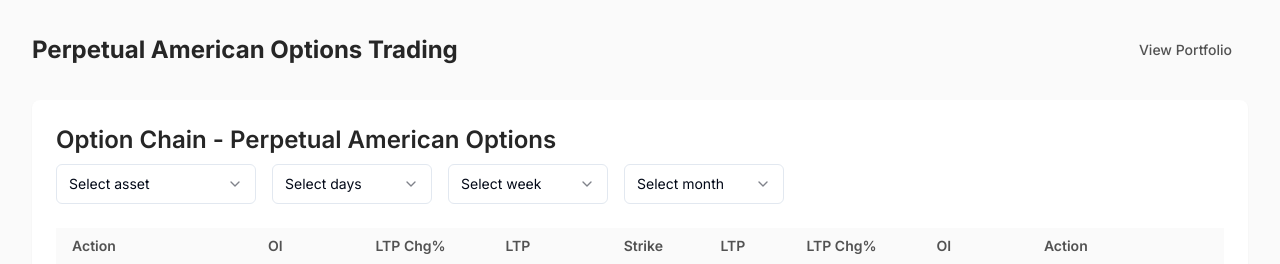
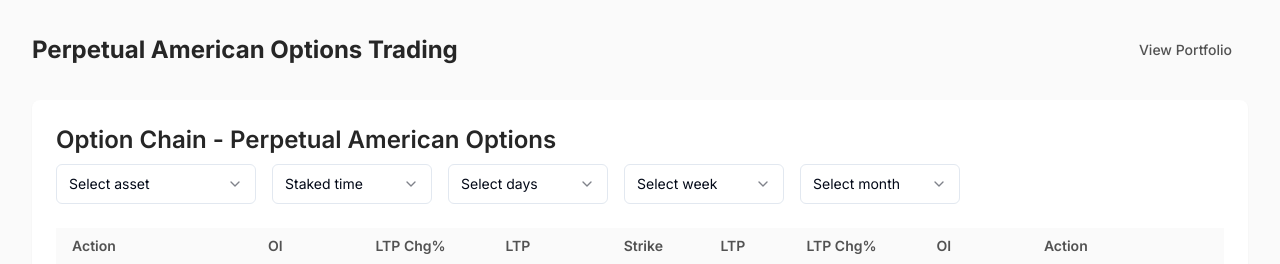
Before and after one commit to Basav99/perpetual-option-terminal, a React (Vite) app: page / in a window 1280 px wide. Shown: the top 264 px of the page. Built offline with nearby package versions, Linux system fonts and the light colour scheme.

Commit message:
Add staked time and assets
Added a staked time option above the existing selections for days, weeks, and months in the OptionChain component. Included two new assets: stETH and xSTRK.
[skip gpt_engineer]

```diff
--- a/src/components/trading/OptionChain.tsx
+++ b/src/components/trading/OptionChain.tsx
@@ -7,7 +7,6 @@ import {
   SelectTrigger,
   SelectValue,
 } from "@/components/ui/select";
-import { ChevronDown } from "lucide-react";
 
 const mockData = [
   {
@@ -58,8 +57,19 @@ export const OptionChain = () => {
               <SelectValue placeholder="Select asset" />
             </SelectTrigger>
             <SelectContent>
-              <SelectItem value="btc">Bitcoin (BTC)</SelectItem>
-              <SelectItem value="eth">Ethereum (ETH)</SelectItem>
+              <SelectItem value="steth">stETH</SelectItem>
+              <SelectItem value="xstrk">xSTRK</SelectItem>
+            </SelectContent>
+          </Select>
+          <Select>
+            <SelectTrigger className="w-[160px]">
+              <SelectValue placeholder="Staked time" />
+            </SelectTrigger>
+            <SelectContent>
+              <SelectItem value="1month">1 Month</SelectItem>
+              <SelectItem value="3months">3 Months</SelectItem>
+              <SelectItem value="6months">6 Months</SelectItem>
+              <SelectItem value="12months">12 Months</SelectItem>
             </SelectContent>
           </Select>
           <Select>
```
